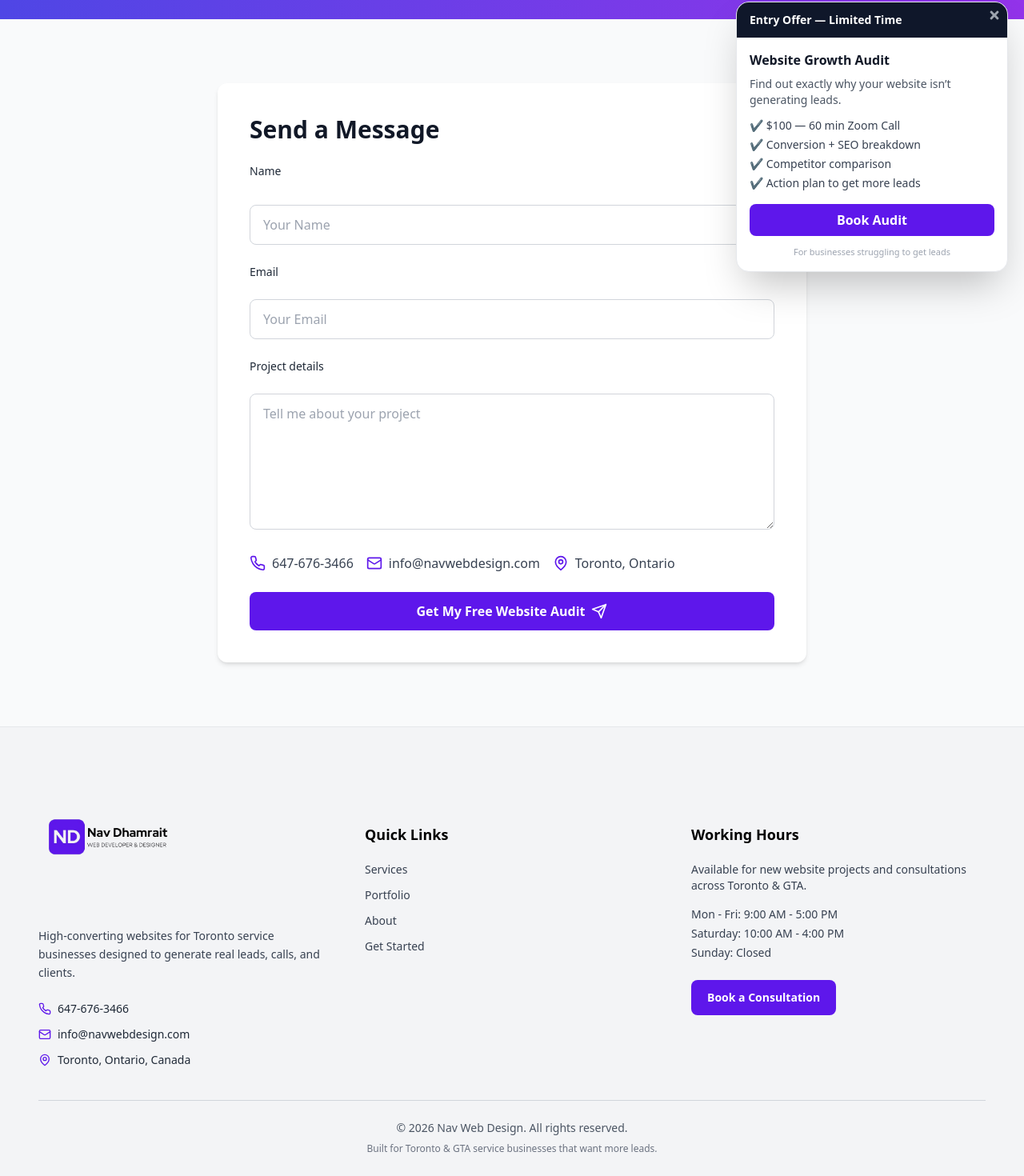
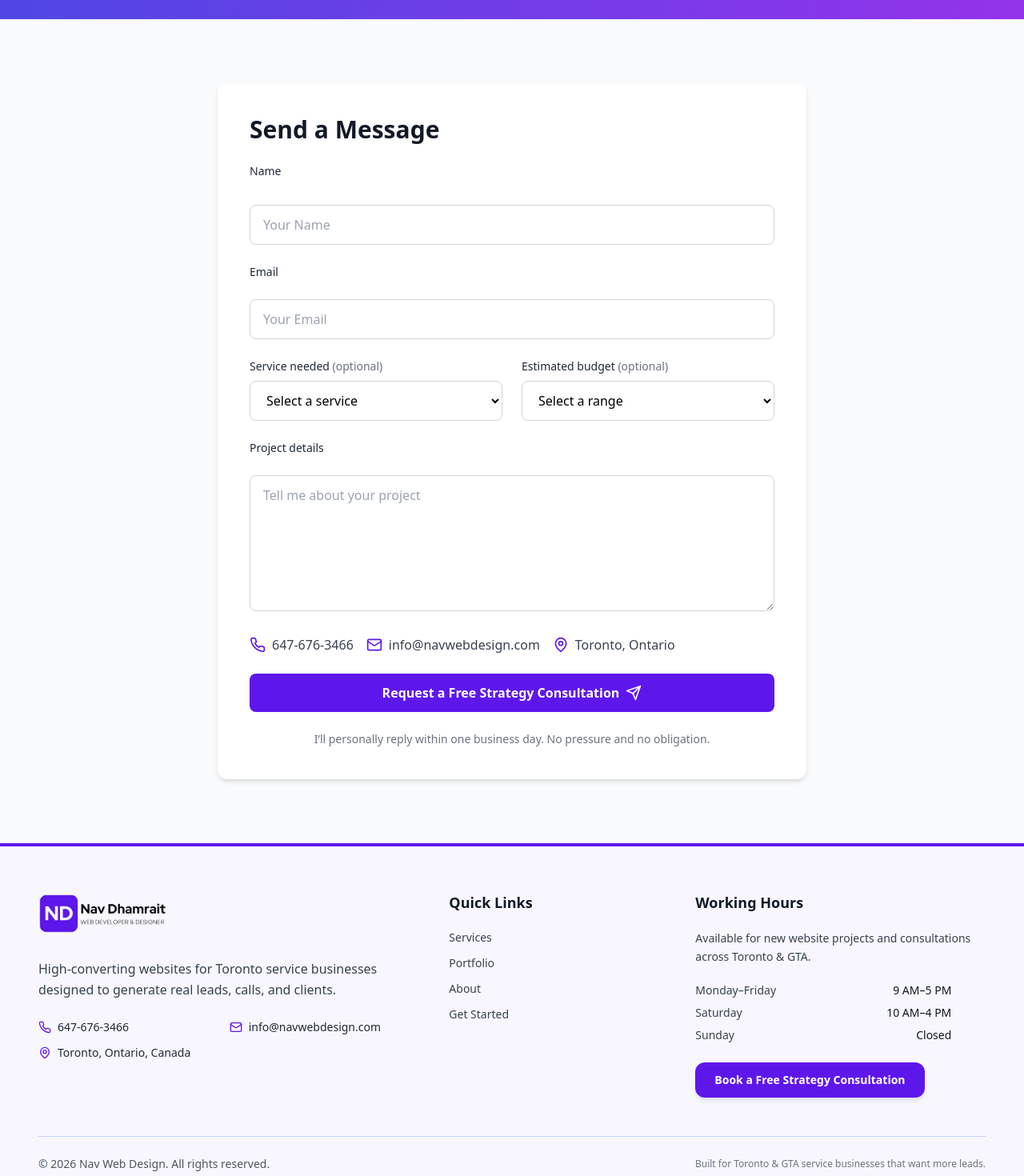
Before and after one commit to nav-commits/WebsiteBusiness, a React (Vite) app: page /contact in a window 1280 px wide. Shown: the part 440-1910 px from the top of the page at 80% size. Built offline with nearby package versions, Linux system fonts and the light colour scheme.

Commit message:
Improve site conversion flow and visual consistency

```diff
--- a/src/components/Footer.tsx
+++ b/src/components/Footer.tsx
@@ -3,31 +3,31 @@ import { Link } from "react-router-dom";
 
 const Footer = () => {
   return (
-    <footer className="bg-gray-100 text-black border-t border-gray-200">
+    <footer className="bg-[#f8f7ff] text-gray-900 border-t-4 border-[#5e17eb]">
 
-      <div className="max-w-7xl mx-auto py-14 px-6 sm:px-8 lg:px-12">
+      <div className="max-w-7xl mx-auto pt-14 pb-8 px-6 sm:px-8 lg:px-12">
 
-        <div className="grid grid-cols-1 md:grid-cols-3 gap-10 items-start">
+        <div className="grid grid-cols-1 md:grid-cols-12 gap-10 md:gap-8 lg:gap-12 items-start">
 
           {/* ================= BRAND + LOGO ================= */}
-          <div>
+          <div className="md:col-span-5 lg:col-span-5">
 
-            {/* BIGGER LOGO */}
-            <div className="mb-6">
+            {/* Crop the logo's square source canvas to its visible wordmark. */}
+            <div className="relative h-16 w-56 overflow-hidden mb-5 -ml-3">
               <img
                 src="/Images/nav-logo.png"
                 alt="Nav Web Design"
-                className="h-[170px] w-auto object-contain"
+                className="absolute h-[180px] w-[180px] max-w-none left-0 top-1/2 -translate-y-1/2 object-contain"
                 loading="lazy"
                 decoding="async"
               />
             </div>
 
-            <p className="text-sm text-gray-700 mb-6 leading-relaxed">
+            <p className="text-base text-gray-700 mb-6 leading-relaxed max-w-md">
               High-converting websites for Toronto service businesses designed to generate real leads, calls, and clients.
             </p>
 
-            <div className="space-y-3 text-sm text-gray-800">
+            <div className="grid sm:grid-cols-2 md:grid-cols-1 xl:grid-cols-2 gap-3 text-sm text-gray-800">
 
               <div className="flex items-center gap-2">
                 <Phone className="h-4 w-4 text-[#5e17eb]" />
@@ -52,9 +52,9 @@ const Footer = () => {
           </div>
 
           {/* ================= QUICK LINKS ================= */}
-          <div className="pt-10 md:pt-16">
+          <div className="md:col-span-3 lg:col-span-3">
 
-            <h3 className="text-lg font-semibold mb-5 text-black">
+            <h3 className="text-lg font-bold mb-5 text-gray-900">
               Quick Links
             </h3>
 
@@ -89,28 +89,28 @@ const Footer = () => {
           </div>
 
           {/* ================= HOURS ================= */}
-          <div className="pt-10 md:pt-16">
+          <div className="md:col-span-4 lg:col-span-4">
 
-            <h3 className="text-lg font-semibold mb-5 text-black">
+            <h3 className="text-lg font-bold mb-5 text-gray-900">
               Working Hours
             </h3>
 
-            <p className="text-sm text-gray-700 mb-4">
+            <p className="text-sm text-gray-700 mb-5 leading-relaxed max-w-sm">
               Available for new website projects and consultations across Toronto & GTA.
             </p>
 
-            <div className="text-sm text-gray-700 space-y-1">
-              <p>Mon - Fri: 9:00 AM - 5:00 PM</p>
-              <p>Saturday: 10:00 AM - 4:00 PM</p>
-              <p>Sunday: Closed</p>
+            <div className="text-sm text-gray-700 space-y-2">
+              <p className="flex justify-between gap-4 max-w-xs"><span>Monday–Friday</span><span className="font-medium text-gray-900">9 AM–5 PM</span></p>
+              <p className="flex justify-between gap-4 max-w-xs"><span>Saturday</span><span className="font-medium text-gray-900">10 AM–4 PM</span></p>
+              <p className="flex justify-between gap-4 max-w-xs"><span>Sunday</span><span className="font-medium text-gray-900">Closed</span></p>
             </div>
 
             <div className="mt-6">
               <Link
                 to="/contact"
-                className="inline-block bg-[#5e17eb] hover:bg-indigo-700 text-white text-sm font-semibold px-5 py-3 rounded-lg transition"
+                className="inline-flex items-center justify-center bg-[#5e17eb] hover:bg-indigo-700 text-white text-sm font-semibold px-6 py-3 rounded-xl shadow-md hover:shadow-lg transition"
               >
-                Book a Consultation
+                Book a Free Strategy Consultation
               </Link>
             </div>
 
@@ -119,13 +119,13 @@ const Footer = () => {
         </div>
 
         {/* ================= BOTTOM BAR ================= */}
-        <div className="mt-10 pt-6 border-t border-gray-300 text-center">
+        <div className="mt-12 pt-6 border-t border-indigo-200 flex flex-col sm:flex-row items-center justify-between gap-2 text-center sm:text-left">
 
           <p className="text-sm text-gray-600">
             © {new Date().getFullYear()} Nav Web Design. All rights reserved.
           </p>
 
-          <p className="text-xs text-gray-500 mt-2">
+          <p className="text-xs text-gray-500">
             Built for Toronto & GTA service businesses that want more leads.
           </p>
 
--- a/src/components/Navbar.tsx
+++ b/src/components/Navbar.tsx
@@ -109,7 +109,7 @@ const Navbar = () => {
               variant="secondary"
               className="px-7 py-3 text-sm font-semibold shadow-md hover:shadow-lg transition"
             >
-              Book a Free Call
+              Book a Free Strategy Consultation
             </Button>
           </div>
 
@@ -150,7 +150,7 @@ const Navbar = () => {
 
             <div className="px-6 pt-4">
               <Button to="/contact" variant="secondary" className="w-full py-4">
-                Book a Free Call
+                Book a Free Strategy Consultation
               </Button>
             </div>
 
--- a/src/components/StickyOffer.tsx
+++ b/src/components/StickyOffer.tsx
@@ -2,8 +2,8 @@ import { useEffect, useState } from "react";
 import { Link } from "react-router-dom";
 import { FaTimes } from "react-icons/fa";
 
-const STORAGE_KEY = "growthAuditOfferDismissed";
-const SHOW_DELAY_MS = 3500;
+const STORAGE_KEY = "strategyConsultationOfferDismissed";
+const SHOW_DELAY_MS = 8000;
 
 const StickyOffer = () => {
   const [isVisible, setIsVisible] = useState(false);
@@ -12,13 +12,30 @@ const StickyOffer = () => {
   useEffect(() => {
     if (sessionStorage.getItem(STORAGE_KEY)) return;
 
-    const showTimer = setTimeout(() => {
-      setIsVisible(true);
-      // Let the element mount before animating in.
-      requestAnimationFrame(() => setHasEntered(true));
+    let delayHasElapsed = false;
+
+    const maybeShowOffer = () => {
+      const pageHeight = document.documentElement.scrollHeight - window.innerHeight;
+      const scrollProgress = pageHeight > 0 ? window.scrollY / pageHeight : 0;
+
+      if (delayHasElapsed && scrollProgress >= 0.25) {
+        setIsVisible(true);
+        requestAnimationFrame(() => setHasEntered(true));
+        window.removeEventListener("scroll", maybeShowOffer);
+      }
+    };
+
+    const showTimer = window.setTimeout(() => {
+      delayHasElapsed = true;
+      maybeShowOffer();
     }, SHOW_DELAY_MS);
 
-    return () => clearTimeout(showTimer);
+    window.addEventListener("scroll", maybeShowOffer, { passive: true });
+
+    return () => {
+      window.clearTimeout(showTimer);
+      window.removeEventListener("scroll", maybeShowOffer);
+    };
   }, []);
 
   const handleClose = () => {
@@ -47,7 +64,7 @@ const StickyOffer = () => {
         {/* CLOSE ICON */}
         <button
           onClick={handleClose}
-          aria-label="Dismiss website growth audit offer"
+          aria-label="Dismiss free strategy consultation offer"
           className="absolute top-2 right-2 text-gray-400 hover:text-black transition"
         >
           <FaTimes />
@@ -55,35 +72,34 @@ const StickyOffer = () => {
 
         <div className="bg-[#0f172a] text-white px-4 py-3">
           <p className="text-sm font-semibold">
-            Entry Offer — Limited Time
+            Free Website Strategy Consultation
           </p>
         </div>
 
         <div className="p-4">
           <h3 className="text-base font-bold text-gray-900 mb-2">
-            Website Growth Audit
+            Find Your Next Growth Opportunity
           </h3>
 
           <p className="text-sm text-gray-600 mb-3">
-            Find out exactly why your website isn’t generating leads.
+            Get clear, practical feedback on how your website can generate more leads.
           </p>
 
           <div className="text-sm text-gray-700 space-y-1 mb-4">
-            <p>✔ $100 — 60 min Zoom Call</p>
-            <p>✔ Conversion + SEO breakdown</p>
-            <p>✔ Competitor comparison</p>
-            <p>✔ Action plan to get more leads</p>
+            <p>✔ 30-minute discovery call</p>
+            <p>✔ Website goals and challenges</p>
+            <p>✔ Clear recommended next steps</p>
           </div>
 
           <Link
             to="/contact"
             className="block text-center bg-[#5e17eb] hover:bg-indigo-700 text-white font-semibold py-2 rounded-lg transition"
           >
-            Book Audit
+            Book a Free Strategy Consultation
           </Link>
 
           <p className="text-[11px] text-gray-400 mt-3 text-center">
-            For businesses struggling to get leads
+            No pressure. Just a focused conversation.
           </p>
         </div>
       </div>
@@ -94,32 +110,29 @@ const StickyOffer = () => {
         {/* CLOSE ICON */}
         <button
           onClick={handleClose}
-          aria-label="Dismiss website growth audit offer"
+          aria-label="Dismiss free strategy consultation offer"
           className="absolute top-2 right-2 text-white/70 hover:text-white"
         >
           <FaTimes />
         </button>
 
-        <div className="px-4 py-3 flex flex-col gap-2">
+        <div className="px-4 py-3 flex items-center gap-3 pr-9">
 
-          <p className="text-xs tracking-wide text-indigo-300 font-semibold uppercase">
-            🔥 Entry Offer — Website Growth Audit
-          </p>
-
-          <p className="text-sm font-semibold">
-            $100 — Find out why your website isn’t getting leads
-          </p>
+          <div className="min-w-0 flex-1">
+            <p className="text-xs tracking-wide text-indigo-300 font-semibold uppercase">
+              Free Strategy Consultation
+            </p>
+            <p className="text-xs text-gray-300 mt-1">
+              Get clear next steps for your website.
+            </p>
+          </div>
 
           <Link
             to="/contact"
-            className="w-full text-center bg-[#5e17eb] hover:bg-indigo-700 text-white font-bold py-3 rounded-lg text-sm transition"
+            className="shrink-0 text-center bg-[#5e17eb] hover:bg-indigo-700 text-white font-bold px-4 py-2.5 rounded-lg text-xs transition"
           >
-            Book Your Audit
+            Book Now
           </Link>
-
-          <p className="text-[11px] text-gray-300 text-center">
-            60 min Zoom • SEO + Conversion breakdown
-          </p>
         </div>
       </div>
     </>
--- a/src/data/data.ts
+++ b/src/data/data.ts
@@ -1,20 +1,20 @@
 export const services = [
-  // ================= WEBSITE GROWTH AUDIT =================
+  // ================= FREE STRATEGY CONSULTATION =================
   {
     category: "audit",
-    title: "Website Growth Audit",
-    tagline: "Find out why your website isn't generating enough leads",
-    price: "$100 — 60 Minute Strategy Call",
+    title: "Free Website Strategy Consultation",
+    tagline: "Get clarity on the best next step for your website",
+    price: "Free — 30 Minute Discovery Call",
     features: [
       "Website conversion review",
       "SEO visibility check",
-      "Competitor comparison",
-      "Mobile & speed analysis",
-      "Lead generation opportunities",
-      "Step-by-step improvement plan",
+      "Your goals and current challenges",
+      "The best-fit website approach",
+      "High-level conversion opportunities",
+      "Clear recommended next steps",
     ],
     note:
-      "Perfect for businesses that already have a website but aren't getting enough calls or customers.",
+      "A focused, no-pressure conversation for GTA service businesses considering a new website or redesign.",
   },
 
   // ================= WEBSITE PACKAGES =================
--- a/src/pages/About.tsx
+++ b/src/pages/About.tsx
@@ -122,12 +122,12 @@ const About = () => {
             />
 
             <div>
-              <motion.h1
+              <motion.h2
                 className="text-4xl font-bold text-gray-900 mb-6"
                 variants={fadeInUp}
               >
                 Websites Built for Trust, Leads, and Real Client Inquiries
-              </motion.h1>
+              </motion.h2>
 
               <motion.p
                 className="text-lg text-gray-700 mb-4"
@@ -164,7 +164,7 @@ const About = () => {
                 className="px-6 py-3"
                 variant="secondary"
               >
-                Book a Free Call
+                Book a Free Strategy Consultation
               </Button>
             </div>
           </div>
@@ -273,7 +273,7 @@ const About = () => {
               href="https://calendly.com/navdeep-dhamrait94"
               className="px-8 py-4"
             >
-              Book a Free Call
+              Book a Free Strategy Consultation
             </Button>
           </div>
         </section>
--- a/src/pages/Blog.tsx
+++ b/src/pages/Blog.tsx
@@ -106,7 +106,7 @@ const Blog = () => {
           </p>
           <div className="flex flex-col sm:flex-row justify-center gap-4">
             <Button to="/contact" className="px-8 py-4 rounded-lg" arrow>
-              Get a Free Quote
+              Book a Free Strategy Consultation
             </Button>
             <Button
               href="https://calendly.com/navdeep-dhamrait94"
@@ -114,7 +114,7 @@ const Blog = () => {
               className="px-8 py-4 rounded-lg"
               arrow
             >
-              Book a Free Call
+              Book a Free Strategy Consultation
             </Button>
           </div>
         </div>
--- a/src/pages/Contact.tsx
+++ b/src/pages/Contact.tsx
@@ -12,6 +12,8 @@ import { useAnalytics } from "../useAnalystics";
 type FormData = {
   name: string;
   email: string;
+  service?: string;
+  budget?: string;
   message: string;
 };
 
@@ -58,6 +60,8 @@ const Contact = () => {
         {
           from_name: data.name,
           from_email: data.email,
+          service: data.service || "Not specified",
+          budget: data.budget || "Not specified",
           message: data.message,
           submitted_at: new Date().toLocaleString("en-CA", {
             timeZone: "America/Toronto",
@@ -194,6 +198,46 @@ const Contact = () => {
                   </p>
                 )}
 
+                <div className="grid sm:grid-cols-2 gap-6">
+                  <div>
+                    <label htmlFor="contact-service" className="block text-sm font-medium text-gray-800 mb-2">
+                      Service needed <span className="font-normal text-gray-500">(optional)</span>
+                    </label>
+                    <select
+                      id="contact-service"
+                      defaultValue=""
+                      {...register("service")}
+                      className="w-full px-4 py-3 border border-gray-300 rounded-lg bg-white outline-none transition focus:ring-2 focus:ring-[#5e17eb]"
+                    >
+                      <option value="">Select a service</option>
+                      <option value="New website">New website</option>
+                      <option value="Website redesign">Website redesign</option>
+                      <option value="SEO and conversion improvements">SEO &amp; conversion improvements</option>
+                      <option value="Website care plan">Website care plan</option>
+                      <option value="Not sure yet">Not sure yet</option>
+                    </select>
+                  </div>
+
+                  <div>
+                    <label htmlFor="contact-budget" className="block text-sm font-medium text-gray-800 mb-2">
+                      Estimated budget <span className="font-normal text-gray-500">(optional)</span>
+                    </label>
+                    <select
+                      id="contact-budget"
+                      defaultValue=""
+                      {...register("budget")}
+                      className="w-full px-4 py-3 border border-gray-300 rounded-lg bg-white outline-none transition focus:ring-2 focus:ring-[#5e17eb]"
+                    >
+                      <option value="">Select a range</option>
+                      <option value="$1,200–$2,000">$1,200–$2,000</option>
+                      <option value="$2,000–$3,500">$2,000–$3,500</option>
+                      <option value="$3,500–$5,000">$3,500–$5,000</option>
+                      <option value="$5,000+">$5,000+</option>
+                      <option value="Not sure yet">Not sure yet</option>
+                    </select>
+                  </div>
+                </div>
+
                 {/* MESSAGE */}
                 <label htmlFor="contact-message" className="block text-sm font-medium text-gray-800 mb-2">
                   Project details
@@ -258,9 +302,13 @@ const Contact = () => {
                 >
                   {isSubmitting
                     ? "Sending..."
-                    : "Get My Free Website Audit"}
+                    : "Request a Free Strategy Consultation"}
                   <Send className="ml-2 h-5 w-5" />
                 </Button>
+
+                <p className="text-sm text-gray-500 text-center">
+                  I’ll personally reply within one business day. No pressure and no obligation.
+                </p>
 
                 {/* RESPONSE */}
                 {responseMessage && (
--- a/src/pages/Portfolio.tsx
+++ b/src/pages/Portfolio.tsx
@@ -209,7 +209,7 @@ const Portfolio = () => {
 
           <div className="flex flex-col sm:flex-row justify-center gap-4">
             <Button to="/contact" arrow className="px-8 py-4">
-              Get a Free Quote
+              Book a Free Strategy Consultation
             </Button>
 
             <Button
@@ -217,7 +217,7 @@ const Portfolio = () => {
               variant="outline"
               className="px-8 py-4"
             >
-              Book a Free Call
+              Book a Free Strategy Consultation
             </Button>
           </div>
         </div>
--- a/src/pages/PortfolioDetail.tsx
+++ b/src/pages/PortfolioDetail.tsx
@@ -181,7 +181,7 @@ const PortfolioDetail = () => {
 
           <div className="flex flex-col sm:flex-row justify-center gap-4">
             <Button to="/contact" arrow className="px-8 py-4">
-              Get a Free Quote
+              Book a Free Strategy Consultation
             </Button>
 
             <Button
@@ -189,7 +189,7 @@ const PortfolioDetail = () => {
               variant="outline"
               className="px-8 py-4"
             >
-              Book a Free Call
+              Book a Free Strategy Consultation
             </Button>
           </div>
         </div>
--- a/src/pages/Services.tsx
+++ b/src/pages/Services.tsx
@@ -243,7 +243,7 @@ const Services = () => {
           </div>
         </motion.section>
 
-        {/* ================= AUDIT OFFER (NOW AFTER SERVICES) ================= */}
+        {/* ================= STRATEGY CONSULTATION ================= */}
         {audit && (
           <motion.section
             className="max-w-5xl mx-auto px-4 mt-20 mb-20  sm:px-6 lg:px-8 mt-20"
@@ -260,7 +260,7 @@ const Services = () => {
 
                 {/* badge */}
                 <div className="inline-block mb-4 rounded-full bg-indigo-600 px-4 py-1 text-xs font-bold text-white tracking-wide">
-                  ENTRY OFFER — FAST CLARITY
+                  FREE STRATEGY CONSULTATION
                 </div>
 
                 {/* title */}
@@ -300,7 +300,7 @@ const Services = () => {
                     className="px-6 py-3 text-base"
                     variant="secondary"
                   >
-                    Book Your Audit
+                    Book a Free Strategy Consultation
                   </Button>
                 </div>
 
@@ -327,7 +327,7 @@ const Services = () => {
 
             <div className="flex flex-col sm:flex-row justify-center gap-4">
               <Button to="/contact" className="px-8 py-4">
-                Get a Free Quote
+                Book a Free Strategy Consultation
               </Button>
 
               <Button
@@ -335,7 +335,7 @@ const Services = () => {
                 variant="outline"
                 className="px-8 py-4"
               >
-                Book a Free Call
+                Book a Free Strategy Consultation
               </Button>
             </div>
           </div>
--- a/src/pages/Testimonials.tsx
+++ b/src/pages/Testimonials.tsx
@@ -212,7 +212,7 @@ const Testimonials = () => {
 
             <div className="flex flex-col sm:flex-row justify-center gap-4">
               <Button to="/contact" className="px-8 py-4" arrow>
-                Get a Free Quote
+                Book a Free Strategy Consultation
               </Button>
 
               <Button
@@ -221,7 +221,7 @@ const Testimonials = () => {
                 className="px-8 py-4"
                 arrow
               >
-                Book a Free Call
+                Book a Free Strategy Consultation
               </Button>
             </div>
           </div>
```
Also changed, not shown: src/pages/Home.tsx (+75 -15 lines).
